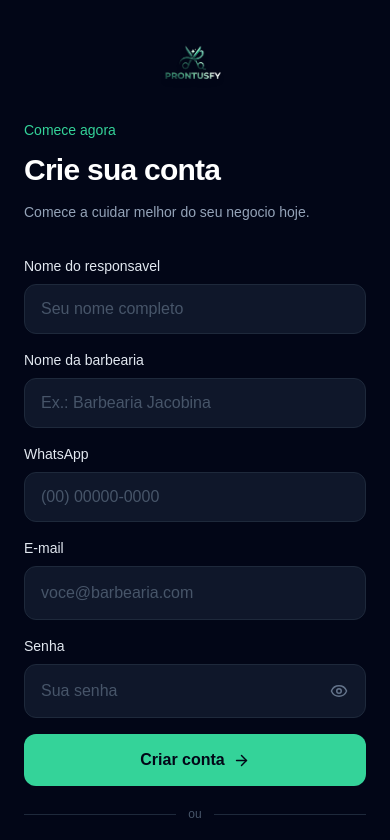
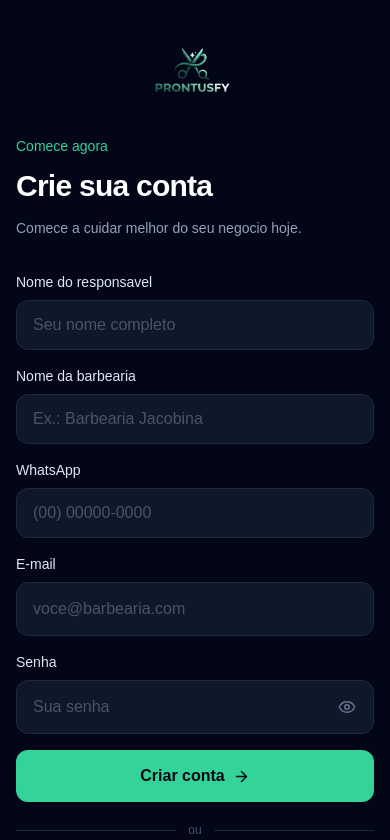
Before and after one commit to barbergrowth523-del/localgrowth, a Next.js app in the folder frontend/: page /cadastro in a window 390 px wide. Shown: the top 840 px of the page. Built offline with nearby package versions, Linux system fonts and the light colour scheme.

Commit message:
fix: refine professional panel and mobile auth layout

```diff
--- a/frontend/app/conta-bloqueada/page.tsx
+++ b/frontend/app/conta-bloqueada/page.tsx
@@ -17,7 +17,7 @@ export default function ContaBloqueadaPage() {
   return (
     <main className="flex min-h-screen items-center justify-center bg-slate-950 px-5 text-white">
       <section className="w-full max-w-md rounded-3xl border border-rose-500/20 bg-slate-900 p-7 text-center shadow-2xl">
-        <BrandLogo className="mb-8" markClassName="h-12 w-auto max-w-[180px]" />
+        <BrandLogo className="mb-8" markClassName="h-16 w-auto max-w-[220px]" />
         <div className="mx-auto flex h-14 w-14 items-center justify-center rounded-full border border-rose-500/25 bg-rose-500/10 text-rose-300">
           <LockKeyhole className="h-6 w-6" />
         </div>
--- a/frontend/app/layout.tsx
+++ b/frontend/app/layout.tsx
@@ -5,5 +5,5 @@ import { BRAND_NAME, BRAND_TAGLINE } from '@/lib/brand'
 export const metadata: Metadata = { title: BRAND_NAME, description: BRAND_TAGLINE }
 
 export default function RootLayout({ children }: Readonly<{ children: React.ReactNode }>) {
-  return <html lang="pt-BR"><head><meta charSet="utf-8" /></head><body>{children}</body></html>
+  return <html lang="pt-BR"><head><meta charSet="utf-8" /></head><body className="overflow-x-hidden bg-slate-950">{children}</body></html>
 }
--- a/frontend/app/painel-profissional/page.tsx
+++ b/frontend/app/painel-profissional/page.tsx
@@ -1,8 +1,10 @@
 'use client'
 
+import Link from 'next/link'
 import { BarChart3, CalendarDays, CheckCircle2, LogOut, MessageCircle, Star } from 'lucide-react'
 import { useEffect, useMemo, useState } from 'react'
 import { createClient } from '@/lib/supabase/client'
+import BrandLogo from '@/components/BrandLogo'
 
 type Appointment = { id: string; cliente_id: string; data_agendamento: string; hora_agendamento: string; servico: string; servico_id: string | null; status: string; nota_avaliacao: number | null }
 type Client = { id: string; nome: string; telefone: string }
@@ -56,6 +58,8 @@ export default function ProfessionalPanelPage() {
   return (
     <main className="min-h-screen bg-slate-950 px-4 py-6 text-white sm:p-6 md:p-10">
       <div className="mx-auto max-w-5xl">
+        <div className="mb-6 flex flex-wrap items-center justify-between gap-4 border-b border-slate-800/80 pb-5"><BrandLogo markClassName="h-16 w-auto max-w-[220px]" /><Link href="/login-profissional" className="text-sm font-semibold text-emerald-400 transition hover:text-emerald-300">Voltar para o login</Link></div>
+
         <header className="mb-8 flex flex-col gap-5 sm:flex-row sm:items-center sm:justify-between">
           <div>
             <p className="text-sm text-emerald-400">Painel do profissional</p>
--- a/frontend/components/auth/AuthLayout.tsx
+++ b/frontend/components/auth/AuthLayout.tsx
@@ -16,10 +16,10 @@ export function AuthLayout({ children, aside }: AuthLayoutProps) {
           {aside}
         </div>
       </aside>
-      <section className="flex w-full flex-col items-center justify-center bg-slate-950 px-6 py-10 sm:px-8 lg:w-1/2 lg:px-12">
+      <section className="flex min-w-0 w-full flex-col items-center justify-center bg-slate-950 px-4 py-10 sm:px-8 lg:w-1/2 lg:px-12">
         <div className="mx-auto w-full max-w-md">
           <div className="mb-8 flex justify-center lg:hidden">
-            <BrandLogo markClassName="h-12 w-auto max-w-[180px]" />
+            <BrandLogo markClassName="h-16 w-auto max-w-[220px]" />
           </div>
           {children}
         </div>
--- a/frontend/components/support/SupportChat.tsx
+++ b/frontend/components/support/SupportChat.tsx
@@ -13,6 +13,7 @@ export function SupportChat({ barbershopName }: { barbershopName?: string | null
   const name = barbershopName?.trim() || 'sua barbearia'
   const initialMessage: ChatMessage = { id: 'welcome', role: 'assistant', text: `Ola, ${name}! Sou seu concierge no Prontusfy. Como posso ajudar voce a acelerar os agendamentos ou resgatar clientes hoje?` }
   const [open, setOpen] = useState(false)
+  const [inviteVisible, setInviteVisible] = useState(true)
   const [input, setInput] = useState('')
   const [sending, setSending] = useState(false)
   const [messages, setMessages] = useState<ChatMessage[]>([initialMessage])
@@ -32,12 +33,12 @@ export function SupportChat({ barbershopName }: { barbershopName?: string | null
   }
   function submit(event: FormEvent<HTMLFormElement>) { event.preventDefault(); void sendMessage(input) }
   return <>
-    {open && <section role="dialog" aria-label="Concierge Prontusfy" className="fixed bottom-36 right-3 z-50 flex h-[min(72vh,600px)] w-[calc(100vw-1.5rem)] sm:w-[380px] sm:max-w-sm flex-col overflow-hidden rounded-3xl border border-emerald-500/20 bg-slate-950 shadow-2xl shadow-emerald-950/40 lg:bottom-24 lg:right-6">
+    {open && <section role="dialog" aria-label="Concierge Prontusfy" className="fixed bottom-36 right-2 z-50 flex h-[min(72vh,600px)] w-[calc(100vw-1rem)] max-w-[380px] sm:right-3 sm:w-[380px] sm:max-w-sm flex-col overflow-hidden rounded-3xl border border-emerald-500/20 bg-slate-950 shadow-2xl shadow-emerald-950/40 lg:bottom-24 lg:right-6">
       <header className="flex items-center justify-between border-b border-slate-800 bg-gradient-to-r from-slate-900 via-slate-900 to-emerald-950/50 px-4 py-3.5"><div className="flex items-center gap-3"><ConciergeAvatar /><div><h2 className="text-sm font-bold text-white">Concierge Prontusfy</h2><p className="flex items-center gap-1.5 text-[11px] text-emerald-200"><span className="h-1.5 w-1.5 rounded-full bg-emerald-400" /> Especialista em Crescimento</p></div></div><button type="button" onClick={() => setOpen(false)} aria-label="Fechar concierge" className="rounded-lg p-2 text-slate-400 transition hover:bg-slate-800 hover:text-white"><X className="h-5 w-5" /></button></header>
       <div ref={listRef} className="flex-1 space-y-4 overflow-y-auto px-4 py-4">{messages.map((message) => <div key={message.id} className={`flex gap-2 ${message.role === 'user' ? 'justify-end' : 'justify-start'}`}>{message.role === 'assistant' && <span className="mt-1 h-fit"><ConciergeAvatar compact /></span>}<div className={`max-w-[84%] rounded-2xl px-3.5 py-3 text-sm leading-5 ${message.role === 'user' ? 'rounded-br-md bg-emerald-400 text-slate-950' : 'rounded-bl-md border border-slate-800 bg-slate-900 text-slate-200'}`}>{renderText(message.text)}{message.handover && <div className="mt-3 flex items-center gap-2 border-t border-amber-500/20 pt-2 text-[11px] font-semibold text-amber-200"><Headphones className="h-3.5 w-3.5" />Protocolo #{message.ticketId?.slice(0, 8) ?? 'registrado'}</div>}</div>{message.role === 'user' && <span className="mt-1 h-fit rounded-lg bg-slate-800 p-1.5 text-slate-300"><UserRound className="h-3.5 w-3.5" /></span>}</div>)}{sending && <div className="flex items-center gap-2 text-xs text-slate-500"><Sparkles className="h-4 w-4 text-emerald-400" /><span className="animate-pulse">Preparando uma recomendacao...</span></div>}</div>
       {messages.length === 1 && <div className="flex gap-2 overflow-x-auto px-4 pb-3">{QUICK_QUESTIONS.map((question) => <button key={question} type="button" onClick={() => void sendMessage(question)} className="shrink-0 rounded-full border border-emerald-500/25 bg-emerald-500/5 px-3 py-1.5 text-[11px] font-medium text-emerald-100 transition hover:border-emerald-400 hover:bg-emerald-500/15">{question}</button>)}</div>}
       <form onSubmit={submit} className="flex items-end gap-2 border-t border-slate-800 bg-slate-900 p-3"><label htmlFor="concierge-message" className="sr-only">Escreva sua pergunta</label><textarea id="concierge-message" rows={1} maxLength={2000} value={input} onChange={(event) => setInput(event.target.value)} onKeyDown={(event) => { if (event.key === 'Enter' && !event.shiftKey) { event.preventDefault(); void sendMessage(input) } }} placeholder="Como posso ajudar seu crescimento hoje?" className="max-h-24 min-h-11 flex-1 resize-none rounded-xl border border-slate-700 bg-slate-950 px-3 py-2.5 text-sm text-white outline-none placeholder:text-slate-600 focus:border-emerald-500" /><button type="submit" disabled={sending || !input.trim()} aria-label="Enviar mensagem" className="flex h-11 w-11 items-center justify-center rounded-xl bg-emerald-400 text-slate-950 transition hover:bg-emerald-300 disabled:cursor-not-allowed disabled:opacity-40"><Send className="h-4 w-4" /></button></form>
     </section>}
-    <div className="fixed bottom-20 right-4 z-50 flex items-center gap-3 lg:bottom-6 lg:right-6">{!open && <div className="max-w-[220px] rounded-2xl border border-emerald-500/20 bg-slate-900/95 px-3 py-2 text-right text-xs font-medium leading-5 text-emerald-50 shadow-xl shadow-black/30 backdrop-blur-xl">Precisa de ajuda para faturar mais? Fale comigo <span aria-hidden="true">&#9986;</span></div>}<button type="button" onClick={() => setOpen((current) => !current)} aria-label={open ? 'Fechar concierge' : 'Abrir Concierge Prontusfy'} className="flex h-14 w-14 shrink-0 items-center justify-center rounded-full border border-emerald-200/20 bg-gradient-to-br from-emerald-300 via-emerald-400 to-teal-600 text-slate-950 shadow-xl shadow-emerald-500/30 transition hover:scale-105 hover:shadow-emerald-400/40">{open ? <X className="h-6 w-6" /> : <Crown className="h-6 w-6" />}</button></div>
+    <div className="fixed bottom-20 right-4 z-50 flex items-center gap-3 lg:bottom-6 lg:right-6">{!open && inviteVisible && <div className="flex max-w-[240px] items-start gap-1 rounded-2xl border border-emerald-500/20 bg-slate-900/95 px-3 py-2 text-right text-xs font-medium leading-5 text-emerald-50 shadow-xl shadow-black/30 backdrop-blur-xl"><span className="flex-1">Precisa de ajuda para faturar mais? Fale comigo <span aria-hidden="true">&#9986;</span></span><button type="button" onClick={() => setInviteVisible(false)} aria-label="Fechar convite" className="-mr-1 -mt-1 rounded-md p-1 text-slate-500 transition hover:bg-slate-800 hover:text-white"><X className="h-3.5 w-3.5" /></button></div>}<button type="button" onClick={() => setOpen((current) => !current)} aria-label={open ? 'Fechar concierge' : 'Abrir Concierge Prontusfy'} className="flex h-14 w-14 shrink-0 items-center justify-center rounded-full border border-emerald-200/20 bg-gradient-to-br from-emerald-300 via-emerald-400 to-teal-600 text-slate-950 shadow-xl shadow-emerald-500/30 transition hover:scale-105 hover:shadow-emerald-400/40">{open ? <X className="h-6 w-6" /> : <Crown className="h-6 w-6" />}</button></div>
   </>
 }
```
Also changed, not shown: frontend/components/auth/professional-login-form.tsx (+2 -1 lines).
